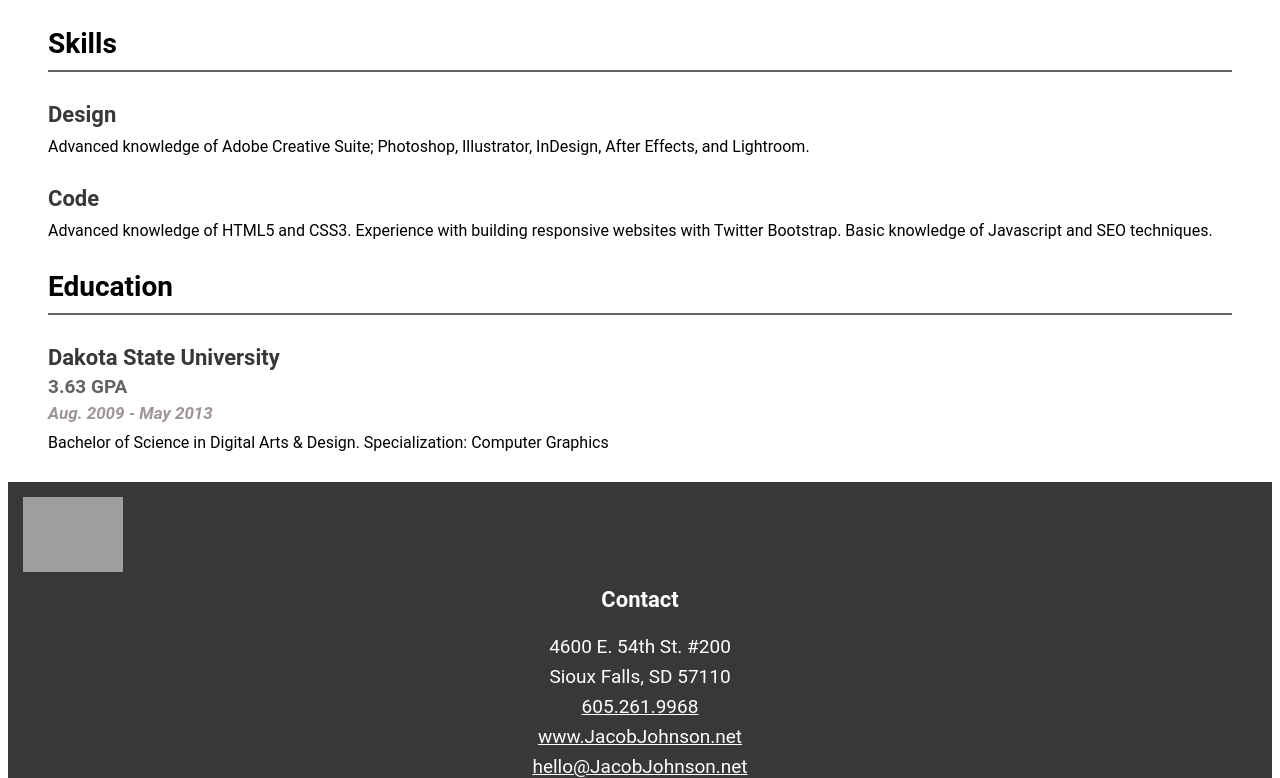
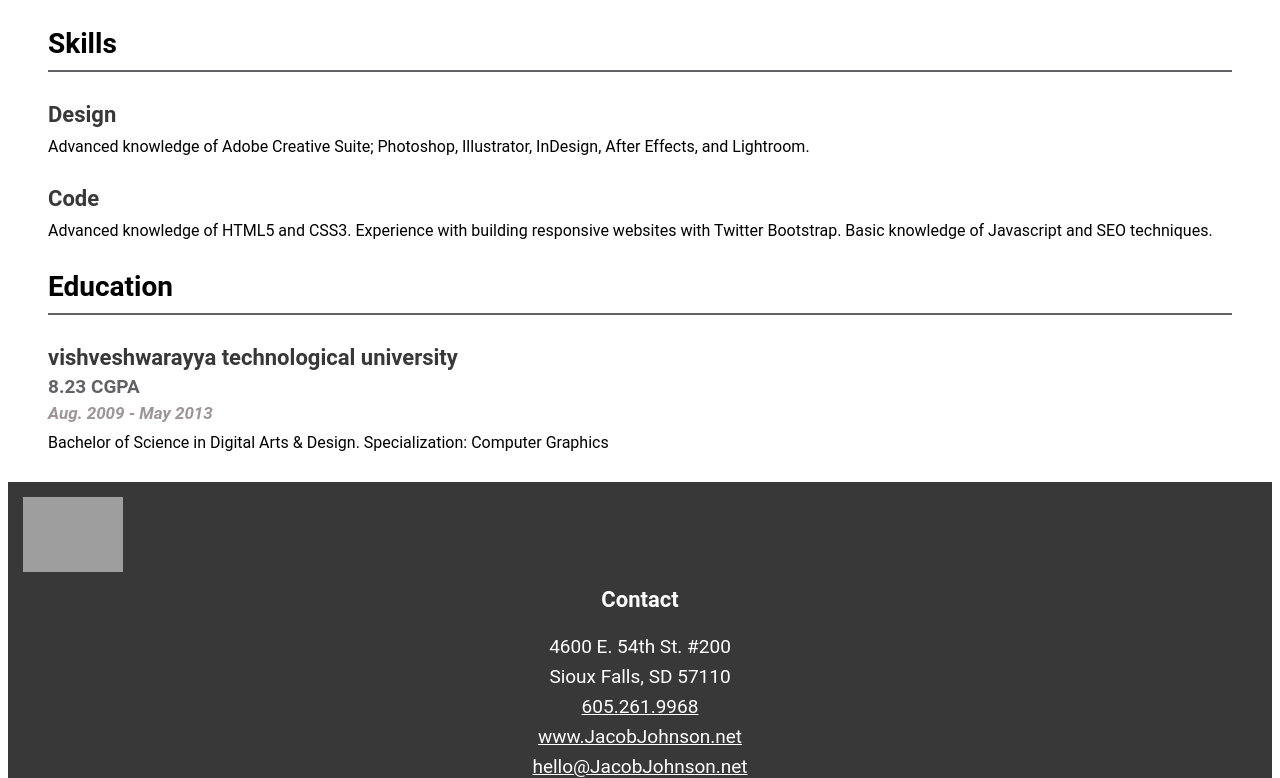
Before and after one commit to Rohanvasista/rohanvasista.github.io, a plain HTML site: page index.html in a window 1280 px wide. Shown: the part 968-1746 px from the top of the page. Drawn offline with Linux system fonts and the light colour scheme; grey boxes are pictures that could not be loaded.

Commit message:
Update index.html

```diff
--- a/index.html
+++ b/index.html
@@ -112,7 +112,7 @@ a:active {color:#fff;}
   <div class="row">
      <div class="col-xs-12" id="resHead">
          <h3>The Resume Of</h3>
-         <h1>Jacob Johnson</h1>
+         <h1>rohan vasista</h1>
        <a href="http://jacobjohnson.net"><h3>JacobJohnson.net</h3></a>
          <img src="http://jacobjohnson.net/img/logo.png" width="20%">
      </div>
@@ -149,8 +149,8 @@ a:active {color:#fff;}
         <p>Advanced knowledge of HTML5 and CSS3. Experience with building responsive websites with Twitter Bootstrap. Basic knowledge of Javascript and SEO techniques.</p>
 
       <h1 class="heading">Education</h1>
-        <h2 class="title">Dakota State University</h2>
-          <h3 class="subtitle">3.63 GPA</h3>
+        <h2 class="title">vishveshwarayya technological university</h2>
+          <h3 class="subtitle">8.23 CGPA</h3>
             <h4 class="date">Aug. 2009 - May 2013</h4>
               <p>Bachelor of Science in Digital Arts & Design.
 Specialization: Computer Graphics</p>
```
